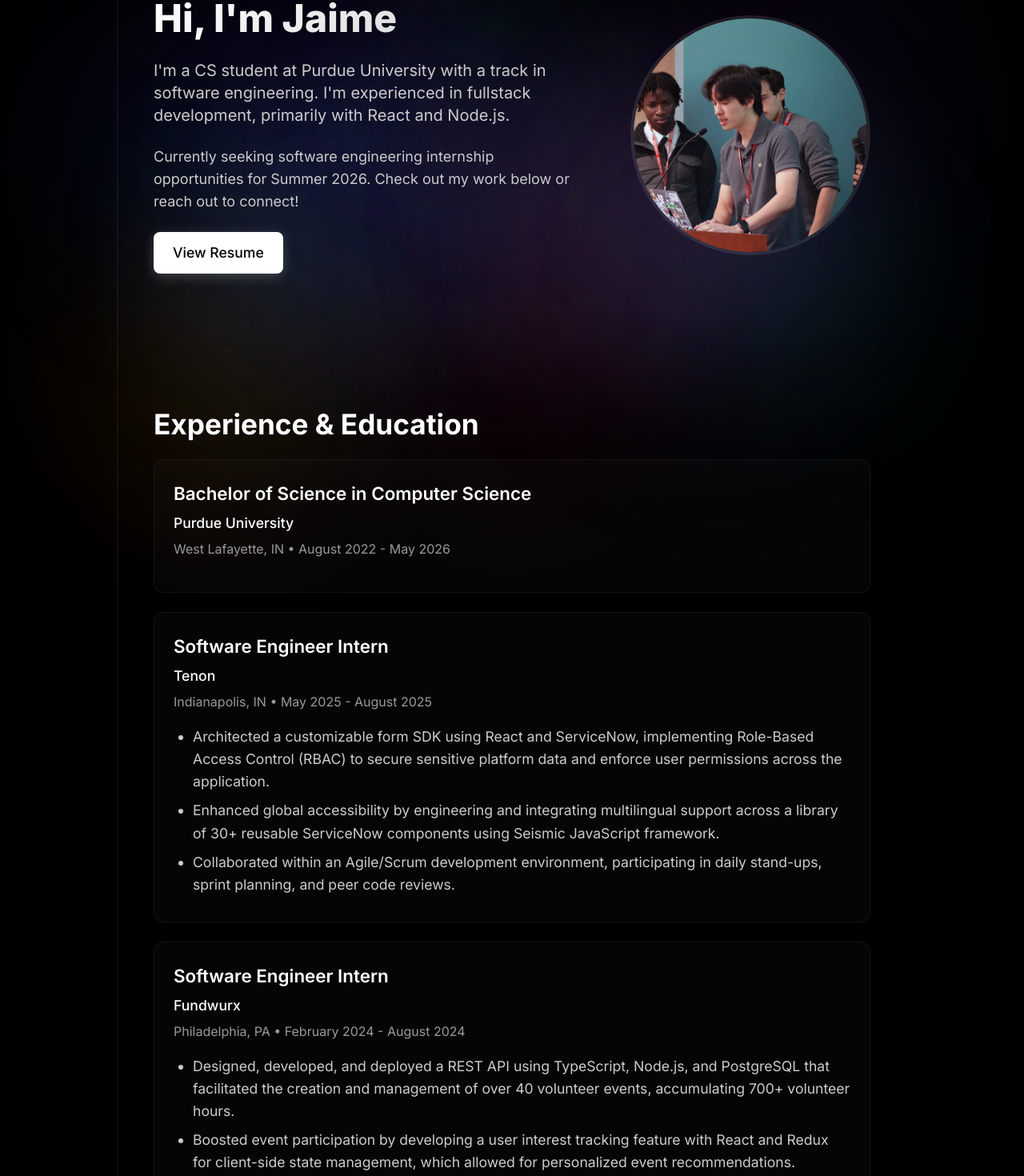
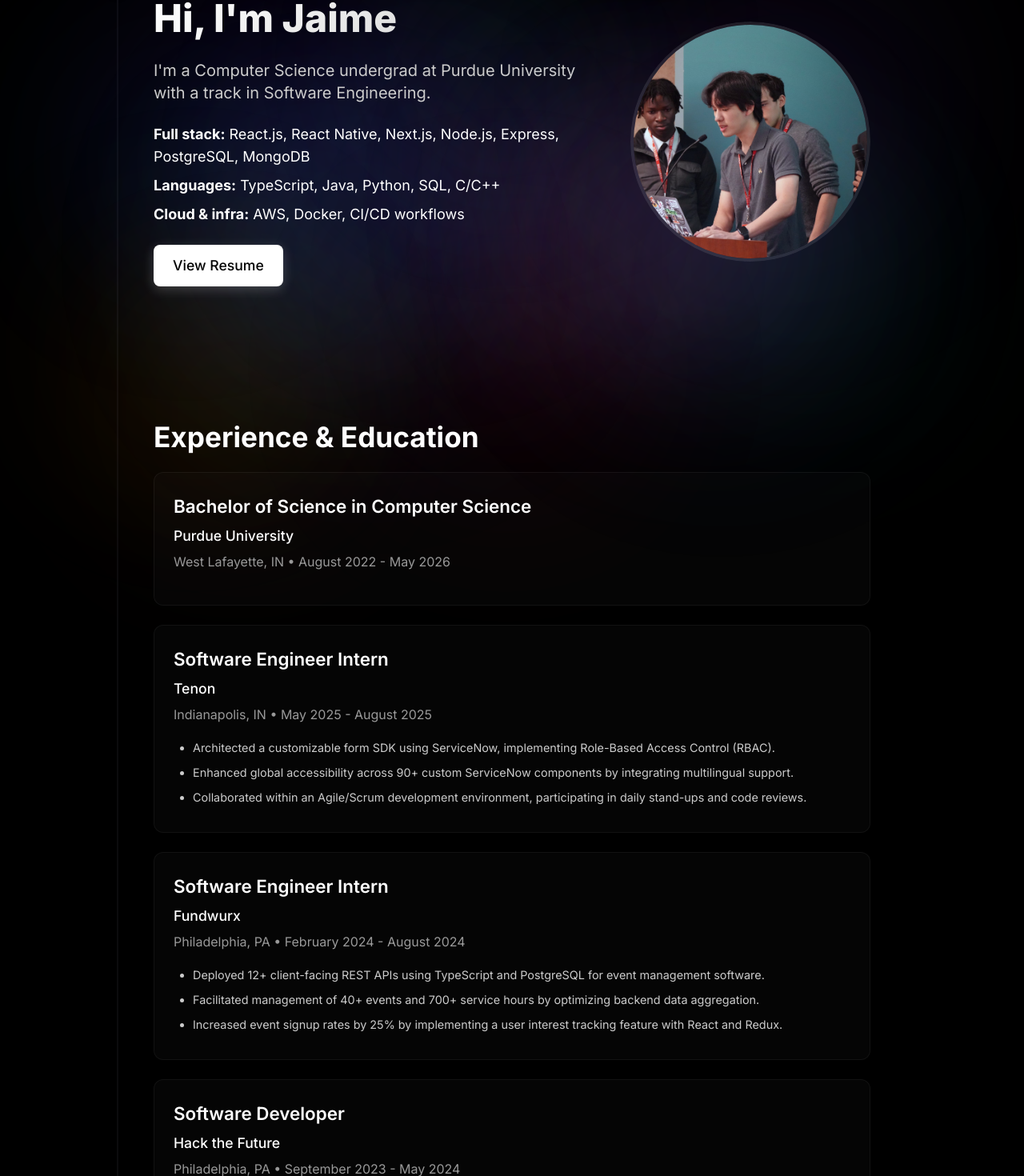
Before and after one commit to jaimexu8/jaimexu.dev, a React (Vite) app: page / in a window 1280 px wide. Shown: the part 143-1613 px from the top of the page at 80% size. Built offline with nearby package versions, Linux system fonts and the light colour scheme; no server answers.

Commit message:
update content

```diff
--- a/src/components/Hero.tsx
+++ b/src/components/Hero.tsx
@@ -1,4 +1,4 @@
-import { MutableRefObject } from "react";
+import { MutableRefObject, useState, useEffect } from "react";
 import { RESUME_PATH } from "../constants";
 import meImage from "../assets/me.jpeg";
 
@@ -7,6 +7,32 @@
 }
 
 export const Hero = ({ sectionRef }: HeroProps) => {
+  const [displayedText, setDisplayedText] = useState("");
+  const [showCursor, setShowCursor] = useState(true);
+  const fullText = "Hi, I'm Jaime";
+
+  useEffect(() => {
+    let currentIndex = 0;
+    const typingInterval = setInterval(() => {
+      if (currentIndex < fullText.length) {
+        setDisplayedText(fullText.slice(0, currentIndex + 1));
+        currentIndex++;
+      } else {
+        clearInterval(typingInterval);
+      }
+    }, 100);
+
+    return () => clearInterval(typingInterval);
+  }, []);
+
+  useEffect(() => {
+    const cursorInterval = setInterval(() => {
+      setShowCursor((prev) => !prev);
+    }, 530);
+
+    return () => clearInterval(cursorInterval);
+  }, []);
+
   const handleResumeClick = () => {
     window.open(RESUME_PATH, "_blank");
   };
@@ -15,19 +41,26 @@
     <section ref={sectionRef} className="fade-in-up">
       <div className="hero-content">
         <div className="hero-text">
-          <h1>Hi, I'm Jaime</h1>
+          <h1>
+            {displayedText}
+            <span className="typing-cursor">{showCursor ? "|" : ""}</span>
+          </h1>
           <p className="text-xl mb-6">
-            I'm a CS student at Purdue University with a track in software
-            engineering. I'm experienced in fullstack development, primarily
-            with React and Node.js.
+            I'm a Computer Science undergrad at Purdue University with a track
+            in Software Engineering.
           </p>
-          <p
-            className="text-lg mb-6"
-            style={{ color: "var(--text-secondary)" }}
-          >
-            Currently seeking software engineering internship opportunities for
-            Summer 2026. Check out my work below or reach out to connect!
-          </p>
+          <ul className="text-lg mb-6 space-y-2">
+            <li>
+              <strong>Full stack:</strong> React.js, React Native, Next.js,
+              Node.js, Express, PostgreSQL, MongoDB
+            </li>
+            <li>
+              <strong>Languages:</strong> TypeScript, Java, Python, SQL, C/C++
+            </li>
+            <li>
+              <strong>Cloud & infra:</strong> AWS, Docker, CI/CD workflows
+            </li>
+          </ul>
           <button
             onClick={handleResumeClick}
             className="btn btn-primary"
--- a/src/constants/index.ts
+++ b/src/constants/index.ts
@@ -4,7 +4,7 @@
 
 export const MAX_MENU_WIDTH = 768;
 
-export const RESUME_PATH = "/Jaime_Xu_Resume.pdf";
+export const RESUME_PATH = "/jaime_xu_resume.pdf";
 
 export const NAVIGATION_LINKS = [
   { label: "Home", href: "#section1" },
@@ -26,9 +26,9 @@
     date: "May 2025 - August 2025",
     location: "Indianapolis, IN",
     description: [
-      "Architected a customizable form SDK using React and ServiceNow, implementing Role-Based Access Control (RBAC) to secure sensitive platform data and enforce user permissions across the application.",
-      "Enhanced global accessibility by engineering and integrating multilingual support across a library of 30+ reusable ServiceNow components using Seismic JavaScript framework.",
-      "Collaborated within an Agile/Scrum development environment, participating in daily stand-ups, sprint planning, and peer code reviews.",
+      "Architected a customizable form SDK using ServiceNow, implementing Role-Based Access Control (RBAC).",
+      "Enhanced global accessibility across 90+ custom ServiceNow components by integrating multilingual support.",
+      "Collaborated within an Agile/Scrum development environment, participating in daily stand-ups and code reviews.",
     ],
   },
   {
@@ -37,8 +37,20 @@
     date: "February 2024 - August 2024",
     location: "Philadelphia, PA",
     description: [
-      "Designed, developed, and deployed a REST API using TypeScript, Node.js, and PostgreSQL that facilitated the creation and management of over 40 volunteer events, accumulating 700+ volunteer hours.",
-      "Boosted event participation by developing a user interest tracking feature with React and Redux for client-side state management, which allowed for personalized event recommendations.",
+      "Deployed 12+ client-facing REST APIs using TypeScript and PostgreSQL for event management software.",
+      "Facilitated management of 40+ events and 700+ service hours by optimizing backend data aggregation.",
+      "Increased event signup rates by 25% by implementing a user interest tracking feature with React and Redux.",
+    ],
+  },
+  {
+    title: "Software Developer",
+    company: "Hack the Future",
+    date: "September 2023 - May 2024",
+    location: "Philadelphia, PA",
+    description: [
+      "Developed an administrative dashboard to automate data aggregation, eliminating 30+ hours of monthly work.",
+      "Engineered a signup form using React, Tailwind CSS, and MUI, processing 2,100+ user registrations.",
+      "Implemented session-based user authentication and authorization to control access to administrative functionalities.",
     ],
   },
 ];
@@ -47,7 +59,7 @@
   {
     title: "Shiba Type",
     description:
-      "Customizable typing test website featuring a leaderboard, shop, user-authentication, and selectable themes.",
+      "Customizable typing test website with a competitive leaderboard, shop, and selectable themes.",
     image: shibaTypeImage,
     imageAlt: "Shiba Type Project",
     githubUrl: "https://github.com/jaimexu8/shibatype",
@@ -55,7 +67,7 @@
   {
     title: "Homemade Helper",
     description:
-      "A web app that allows user to find recipes and chat with an AI cooking assistant. Built for the Xtern 2025 Hackathon.",
+      "A web app that allows user to find recipes and chat with an AI cooking assistant.",
     image: homemadeHelperImage,
     imageAlt: "Homemade Helper Project",
     githubUrl: "https://github.com/jaimexu8/homemade-helper",
--- a/src/index.css
+++ b/src/index.css
@@ -481,8 +481,6 @@
 .navbar a:hover,
 .navbar a:focus {
   color: var(--text-primary);
-  outline: 2px solid var(--primary);
-  outline-offset: 4px;
 }
 
 .navbar a::after {
@@ -621,6 +619,29 @@
   background-clip: text;
   margin-bottom: 1.5rem;
   line-height: 1.1;
+}
+
+.typing-cursor {
+  display: inline-block;
+  margin-left: 2px;
+  color: var(--text-primary);
+  animation: blink 1s infinite;
+  font-weight: 300;
+  -webkit-text-fill-color: var(--text-primary);
+  background: none;
+  -webkit-background-clip: unset;
+  background-clip: unset;
+}
+
+@keyframes blink {
+  0%,
+  50% {
+    opacity: 1;
+  }
+  51%,
+  100% {
+    opacity: 0;
+  }
 }
 
 section h2 {
@@ -785,7 +806,7 @@
 .experience-description {
   color: var(--text-secondary);
   line-height: 1.6;
-  font-size: 1.1rem;
+  font-size: 0.9rem;
 }
 
 .experience-description ul {
@@ -797,6 +818,7 @@
 .experience-description li {
   margin-bottom: 0.5rem;
   color: var(--text-secondary);
+  font-size: 0.9rem;
 }
 
 /* CONTACT FORM */
```
Also changed, not shown: 1 other file (tests, documents, lock files or other folders).
